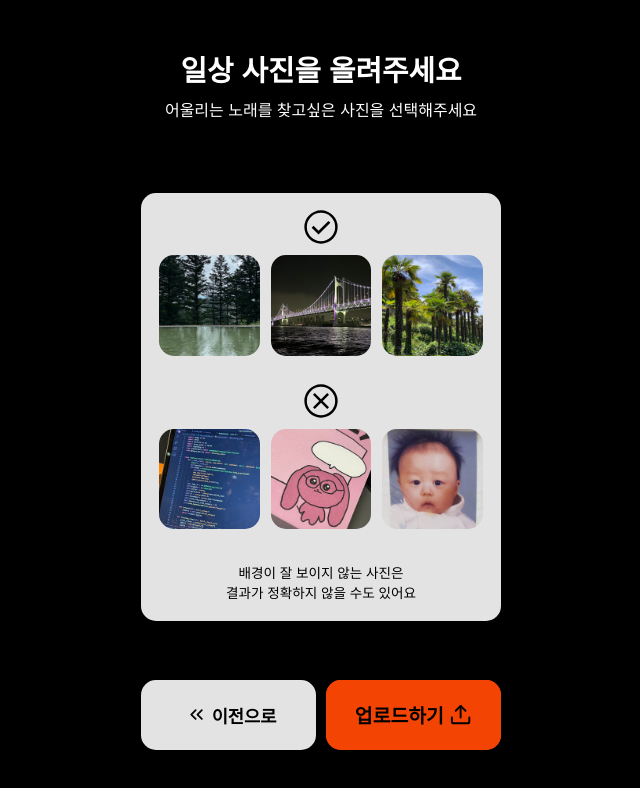
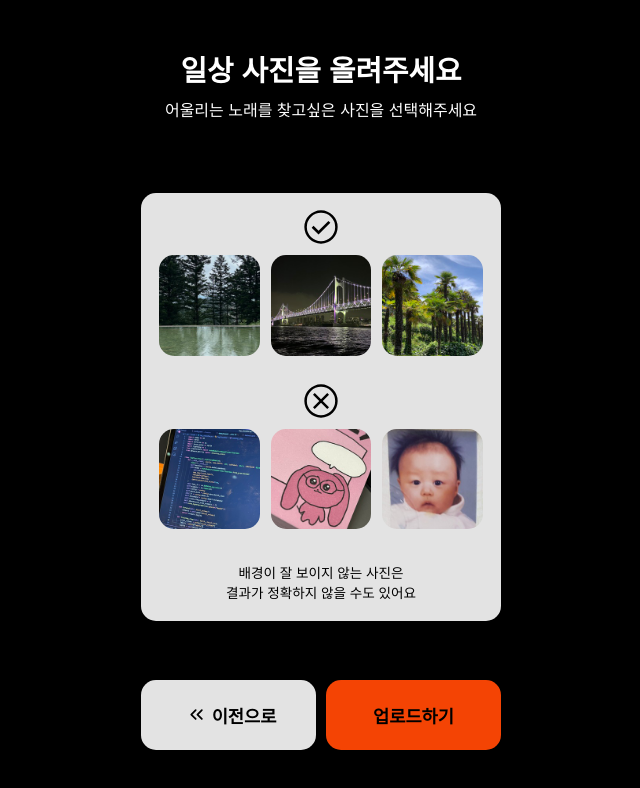
Before and after one commit to boostcampaitech5/level3_recsys_finalproject-recsys-03, a React (Create React App) app in the folder front/: page /upload in a window 1280 px wide. Shown: the top 788 px of the page, without its empty margins (319-959 px from the left). Built offline with nearby package versions, Linux system fonts and the light colour scheme; no server answers.

Commit message:
IMR-134 fix: delete duplicate button

```diff
--- a/front/src/components/page/UploadPage.jsx
+++ b/front/src/components/page/UploadPage.jsx
@@ -1,6 +1,6 @@
 import React from 'react';
 import { useNavigate, useLocation } from 'react-router-dom';
-import { FiUpload, FiChevronsLeft } from 'react-icons/fi';
+import { FiChevronsLeft } from 'react-icons/fi';
 import './UploadPage.css';
 import heic2any from 'heic2any';
 import WrongImg1 from '../../wrong1.jpg';
@@ -125,9 +125,8 @@ function ImageUploadPage() {
             이전으로
           </button>
           <label htmlFor="file" className="uploadBnt">
-            <div className="uploadBnt">
+            <div>
               <span>업로드하기 </span>
-              <FiUpload />
             </div>
           </label>
           <input
```
